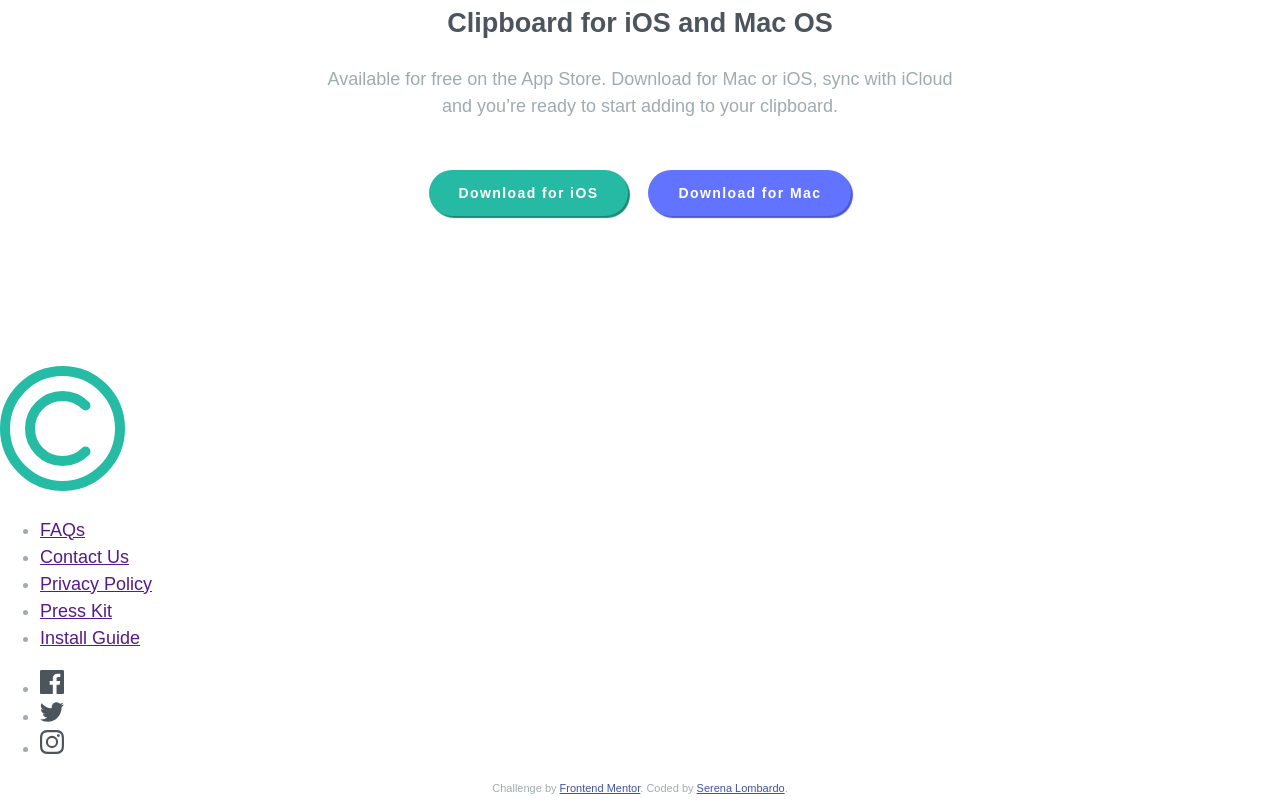
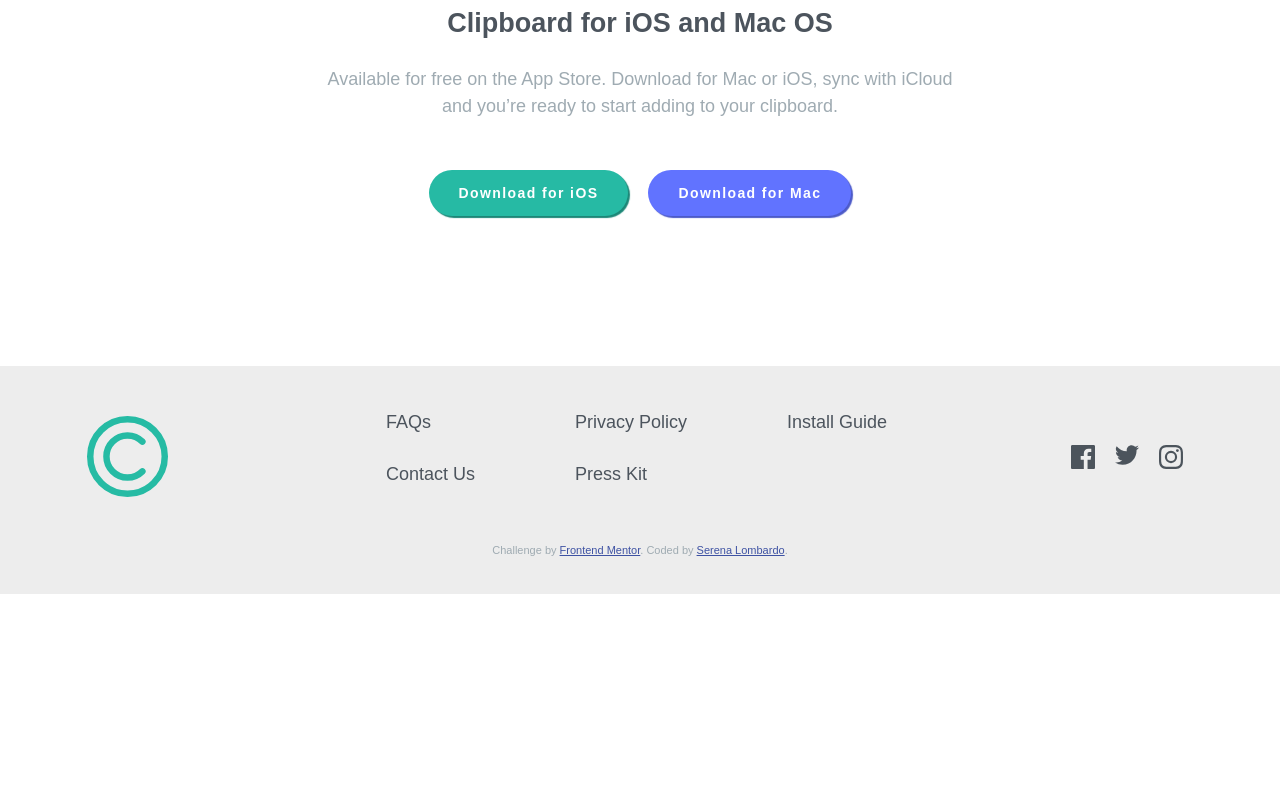
Before and after one commit to RaynaFaye/clipboard-lp, a plain HTML site: page index.html in a window 1280 px wide. Shown: the part 3073-3880 px from the top of the page. After the commit the page ends 3667 px from the top, so only its background shows below. Drawn offline with Linux system fonts and the light colour scheme; a web font is replaced by a local one.

Commit message:
Footer styled all viewports and hover effects on links added

```diff
--- a/css/style.css
+++ b/css/style.css
@@ -145,8 +145,52 @@ body {
 .availability__buttons {
   margin-top: 50px;
 }
+/* Footer Section */
+.footer {
+  background: hsl(0, 0%, 93%);
+  display: flex;
+  justify-content: space-around;
+  align-items: center;
+  flex-wrap: wrap;
+  padding: 25px 0;
+}
+.footer__logo {
+  width: 65%;
+}
+.footer__menu {
+  display: flex;
+  list-style: none;
+  padding: 0;
+}
+.footer__menu__block {
+  margin-right: 100px;
+}
+.footer__menu__item {
+  margin-bottom: 25px;
+}
+.footer__menu__link {
+  color: hsl(210, 10%, 33%);
+  text-decoration: none;
+}
+.footer__menu__link:hover,
+.footer__menu__link:focus {
+  color: hsl(171, 66%, 44%);
+}
+.footer__social-links {
+  display: flex;
+  list-style: none;
+  padding: 0;
+}
+.footer__social-link {
+  margin: 10px;
+}
+svg:hover path,
+a:focus svg path {
+  fill: #26baa4;
+}
 /* Attribution section */
 .attribution {
+  flex-basis: 100%;
   font-size: 11px;
   text-align: center;
 }
@@ -169,6 +213,22 @@ body {
   /* Tools section */
   .tools {
     margin: 0 50px 150px 50px;
+  }
+  /* Footer Section */
+  .footer {
+    text-align: center;
+    flex-direction: column;
+    padding-top: 50px;
+  }
+  .footer__logo {
+    width: 50%;
+    margin-bottom: 25px;
+  }
+  .footer__menu {
+    flex-direction: column;
+  }
+  .footer__menu__block {
+    margin-right: 0;
   }
 }
 @media all and (max-width: 740px) {
--- a/index.html
+++ b/index.html
@@ -95,32 +95,58 @@
         <button class="button button-mac">Download for Mac</button>
       </div>
     </section>
-    <footer>
-      <img src="images/logo.svg" alt="" />
+    <footer class="footer">
+      <div>
+        <img src="images/logo.svg" alt="" class="footer__logo" />
+      </div>
       <nav>
-        <ul>
-          <div>
-            <li><a href="">FAQs</a></li>
-            <li><a href="">Contact Us</a></li>
+        <ul class="footer__menu">
+          <div class="footer__menu__block">
+            <li class="footer__menu__item"><a href="" class="footer__menu__link">FAQs</a></li>
+            <li class="footer__menu__item"><a href="" class="footer__menu__link">Contact Us</a></li>
+          </div>
+          <div class="footer__menu__block">
+            <li class="footer__menu__item"><a href="" class="footer__menu__link">Privacy Policy</a></li>
+            <li class="footer__menu__item"><a href="" class="footer__menu__link">Press Kit</a></li>
           </div>
           <div>
-            <li><a href="">Privacy Policy</a></li>
-            <li><a href="">Press Kit</a></li>
-          </div>
-          <div>
-            <li><a href="">Install Guide</a></li>
+            <li class="footer__menu__item"><a href="" class="footer__menu__link">Install Guide</a></li>
           </div>
         </ul>
       </nav>
-      <ul>
+      <ul class="footer__social-links">
         <li>
-          <a href=""><img src="images/icon-facebook.svg" alt="Access to our facebook" /></a>
+          <a href="" class="footer__social-link" aria-label="Access to our facebook">
+            <svg width="24" height="24" xmlns="http://www.w3.org/2000/svg">
+              <path
+                d="M22.675 0H1.325C.593 0 0 .593 0 1.325v21.351C0 23.407.593 24 1.325 24H12.82v-9.294H9.692v-3.622h3.128V8.413c0-3.1 1.893-4.788 4.659-4.788 1.325 0 2.463.099 2.795.143v3.24l-1.918.001c-1.504 0-1.795.715-1.795 1.763v2.313h3.587l-.467 3.622h-3.12V24h6.116c.73 0 1.323-.593 1.323-1.325V1.325C24 .593 23.407 0 22.675 0z"
+                fill="#4C545C"
+                fill-rule="nonzero"
+              />
+            </svg>
+          </a>
         </li>
         <li>
-          <a href=""><img src="images/icon-twitter.svg" alt="Access to our twitter" /></a>
+          <a href="" class="footer__social-link" aria-label="Access to our twitter">
+            <svg width="24" height="20" xmlns="http://www.w3.org/2000/svg">
+              <path
+                d="M24 2.557a9.83 9.83 0 01-2.828.775A4.932 4.932 0 0023.337.608a9.864 9.864 0 01-3.127 1.195A4.916 4.916 0 0016.616.248c-3.179 0-5.515 2.966-4.797 6.045A13.978 13.978 0 011.671 1.149a4.93 4.93 0 001.523 6.574 4.903 4.903 0 01-2.229-.616c-.054 2.281 1.581 4.415 3.949 4.89a4.935 4.935 0 01-2.224.084 4.928 4.928 0 004.6 3.419A9.9 9.9 0 010 17.54a13.94 13.94 0 007.548 2.212c9.142 0 14.307-7.721 13.995-14.646A10.025 10.025 0 0024 2.557z"
+                fill="#4C545C"
+                fill-rule="nonzero"
+              />
+            </svg>
+          </a>
         </li>
         <li>
-          <a href=""><img src="images/icon-instagram.svg" alt="Access to our instagram" /></a>
+          <a href="" class="footer__social-link" aria-label="Access to our instagram">
+            <svg width="24" height="24" xmlns="http://www.w3.org/2000/svg">
+              <path
+                d="M12 2.163c3.204 0 3.584.012 4.85.07 3.252.148 4.771 1.691 4.919 4.919.058 1.265.069 1.645.069 4.849 0 3.205-.012 3.584-.069 4.849-.149 3.225-1.664 4.771-4.919 4.919-1.266.058-1.644.07-4.85.07-3.204 0-3.584-.012-4.849-.07-3.26-.149-4.771-1.699-4.919-4.92-.058-1.265-.07-1.644-.07-4.849 0-3.204.013-3.583.07-4.849.149-3.227 1.664-4.771 4.919-4.919 1.266-.057 1.645-.069 4.849-.069zM12 0C8.741 0 8.333.014 7.053.072 2.695.272.273 2.69.073 7.052.014 8.333 0 8.741 0 12c0 3.259.014 3.668.072 4.948.2 4.358 2.618 6.78 6.98 6.98C8.333 23.986 8.741 24 12 24c3.259 0 3.668-.014 4.948-.072 4.354-.2 6.782-2.618 6.979-6.98.059-1.28.073-1.689.073-4.948 0-3.259-.014-3.667-.072-4.947-.196-4.354-2.617-6.78-6.979-6.98C15.668.014 15.259 0 12 0zm0 5.838a6.162 6.162 0 100 12.324 6.162 6.162 0 000-12.324zM12 16a4 4 0 110-8 4 4 0 010 8zm6.406-11.845a1.44 1.44 0 100 2.881 1.44 1.44 0 000-2.881z"
+                fill="#4C545C"
+                fill-rule="nonzero"
+              />
+            </svg>
+          </a>
         </li>
       </ul>
       <p class="attribution">
```
